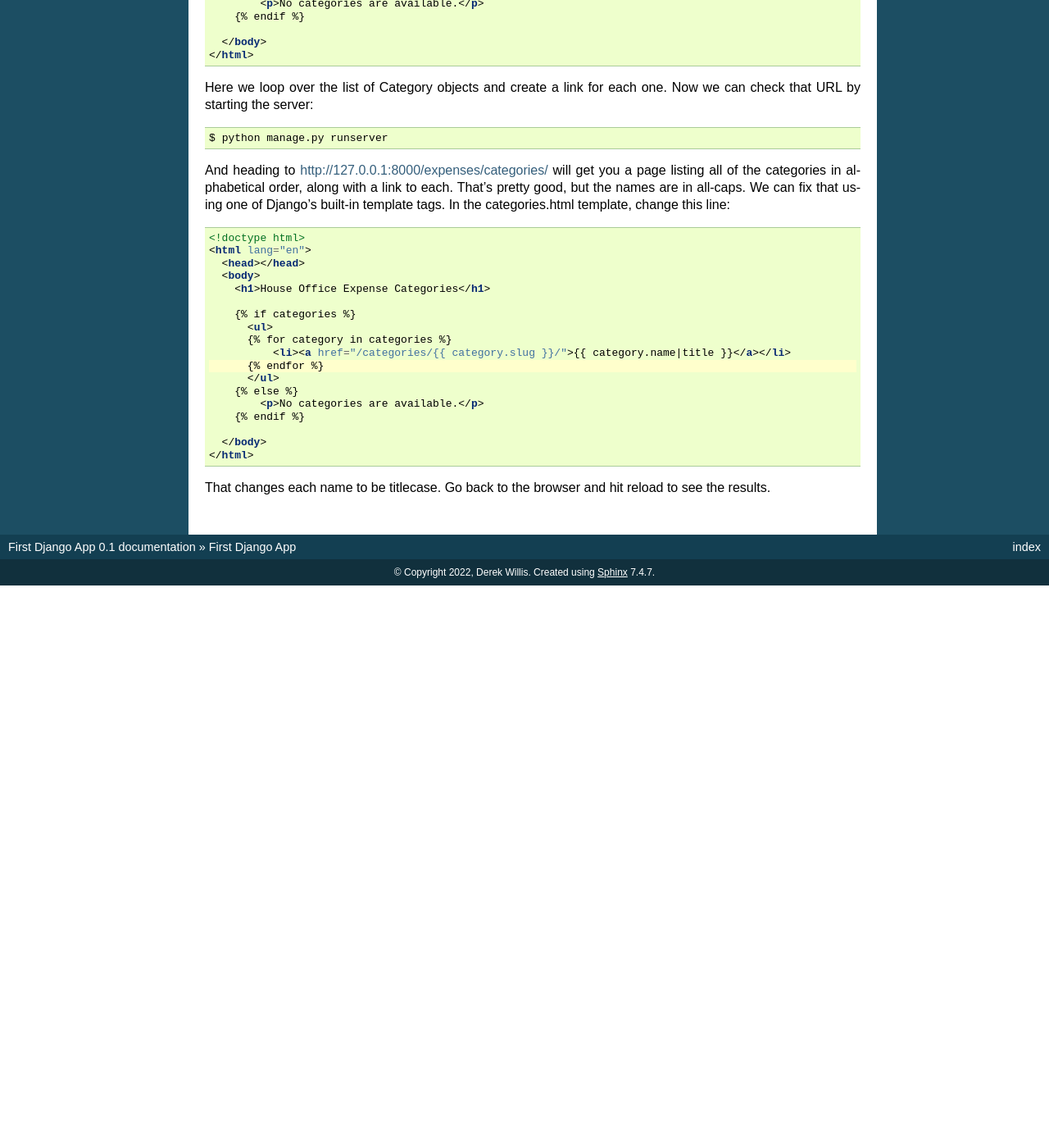
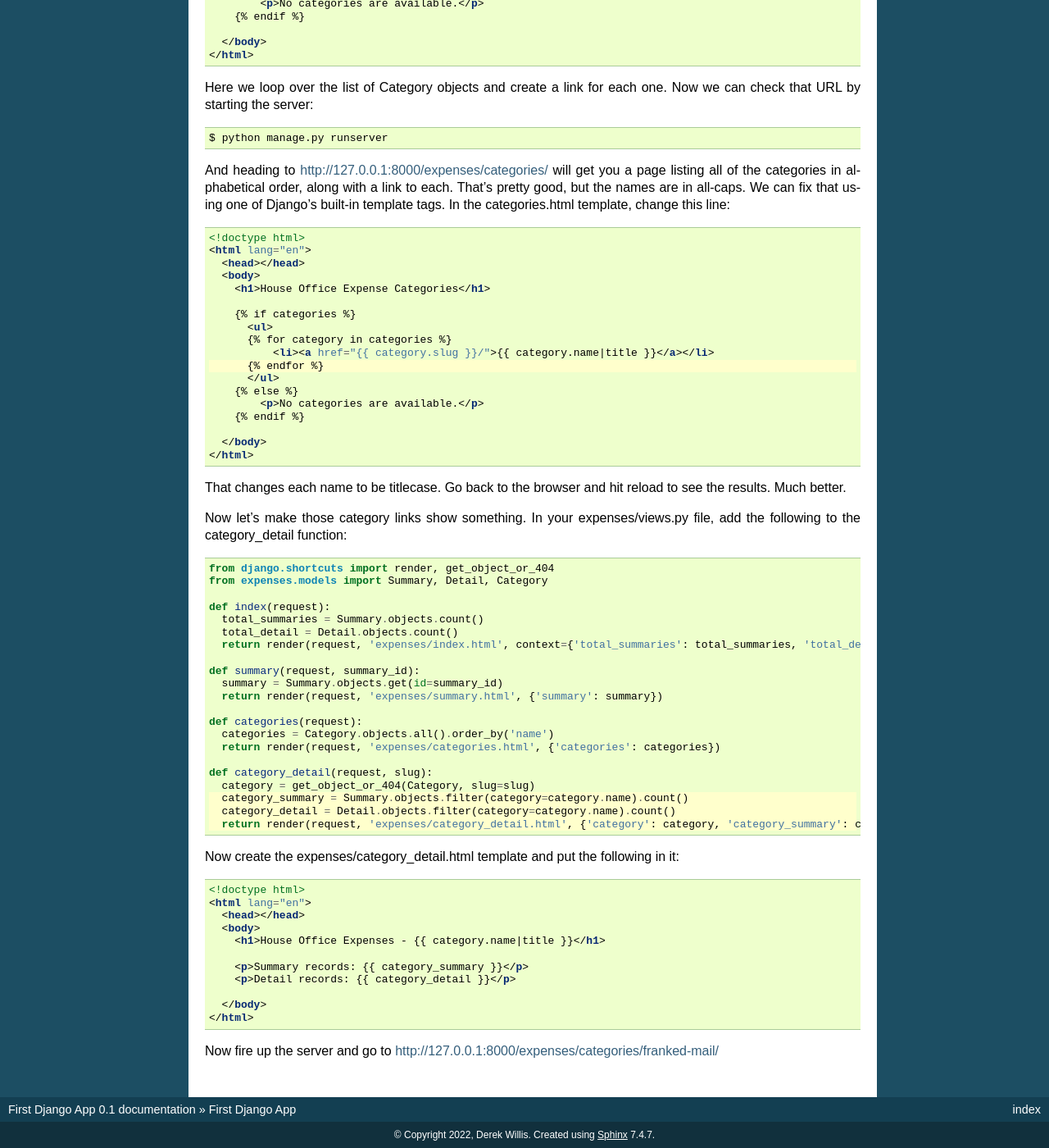
Before and after one commit to NewsAppsUMD/first-django-app-umd, a Sphinx documentation site: the page built from docs/index.rst, in a window 1280 px wide and 1400 px high, scrolled down 21589 px. Shown: the whole window at 82% size. Built offline with Sphinx 7.4.7, drawn with Linux system fonts in a browser that asks for light colours; before the commit the page ends 22303 px from its top, so only the background shows below that.

Commit message:
more category work

```diff
--- a/docs/index.rst
+++ b/docs/index.rst
@@ -1094,7 +1094,7 @@ And heading to http://127.0.0.1:8000/expenses/categories/ will get you a page li
         {% if categories %}
           <ul>
           {% for category in categories %}
-              <li><a href="/categories/{{ category.slug }}/">{{ category.name|title }}</a></li>
+              <li><a href="{{ category.slug }}/">{{ category.name|title }}</a></li>
           {% endfor %}
           </ul>
         {% else %}
@@ -1104,4 +1104,49 @@ And heading to http://127.0.0.1:8000/expenses/categories/ will get you a page li
       </body>
     </html>
 
-That changes each name to be titlecase. Go back to the browser and hit reload to see the results.
+That changes each name to be titlecase. Go back to the browser and hit reload to see the results. Much better.
+
+Now let's make those category links show something. In your expenses/views.py file, add the following to the category_detail function:
+
+.. code-block:: python
+    :emphasize-lines: 19-23
+
+    from django.shortcuts import render, get_object_or_404
+    from expenses.models import Summary, Detail, Category
+
+    def index(request):
+      total_summaries = Summary.objects.count()
+      total_detail = Detail.objects.count()
+      return render(request, 'expenses/index.html', context={'total_summaries': total_summaries, 'total_detail': total_detail})
+
+    def summary(request, summary_id):
+      summary = Summary.objects.get(id=summary_id)
+      return render(request, 'expenses/summary.html', {'summary': summary})
+
+    def categories(request):
+      categories = Category.objects.all().order_by('name')
+      return render(request, 'expenses/categories.html', {'categories': categories})
+
+    def category_detail(request, slug):
+      category = get_object_or_404(Category, slug=slug)
+      category_summary = Summary.objects.filter(category=category.name).count()
+      category_detail = Detail.objects.filter(category=category.name).count()
+      return render(request, 'expenses/category_detail.html', {'category': category, 'category_summary': category_summary, 'category_detail': category_detail})
+
+Now create the expenses/category_detail.html template and put the following in it:
+
+.. code-block:: html
+
+    <!doctype html>
+    <html lang="en">
+      <head></head>
+      <body>
+        <h1>House Office Expenses - {{ category.name|title }}</h1>
+
+        <p>Summary records: {{ category_summary }}</p>
+        <p>Detail records: {{ category_detail }}</p>
+
+      </body>
+    </html>
+
+Now fire up the server and go to http://127.0.0.1:8000/expenses/categories/franked-mail/
```
Also changed, not shown: 3 other files.
